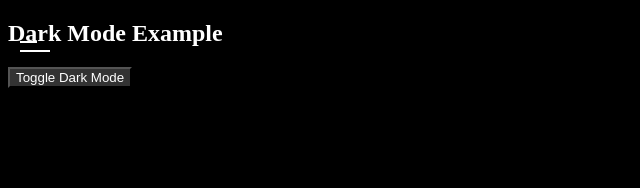
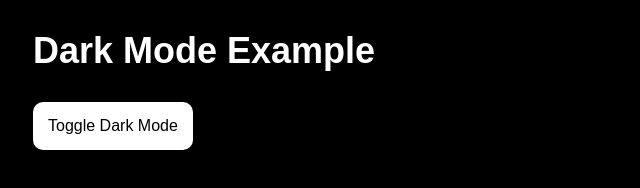
Before and after one commit to QistinaIllyaa/dark-mode, a plain HTML site: page fisrt dark mode/index.html in a window 1280 px wide. Both pictures are taken after a click on the button "Toggle Dark Mode". Shown: the whole page, without its empty margins (0-640 px from the left). Drawn offline with Linux system fonts and the light colour scheme.

Commit message:
enhancement for button

```diff
--- a/fisrt dark mode/index.html
+++ b/fisrt dark mode/index.html
@@ -10,10 +10,10 @@
 <body>
     <header class="cd-header">
         <div class="header-wrapper">
-            <div class="logo-wrap">
-                <!-- <a href="#" class="hover-target">
-                    <span>Your</span>Logo
-                </a> -->
+            <!-- <div class="logo-wrap">
+                <a href="#" class="hover-target">
+                    <span>Dark</span>
+                </a>
             </div>
             <div class="nav-but-wrap">
                 <div class="menu-icon hover-target">
@@ -21,14 +21,14 @@
                     <span class="menu-icon__line"></span>
                     <span class="menu-icon__line-left"></span>
                 </div>
-            </div>
+            </div> -->
         </div>
     </header>
 
     <section>
         <div class="container">
             <h1>Dark Mode Example</h1>
-            <button id="toggleDarkMode" >Toggle Dark Mode</button>
+            <button type='button' class='button' id="toggleDarkMode" >Toggle Dark Mode</button>
         </div>
     </section>
 
--- a/fisrt dark mode/styles.css
+++ b/fisrt dark mode/styles.css
@@ -90,12 +90,36 @@
 	width: 30px;
 }
 
+.container {
+    font-family: arial;
+    font-size: 24px;
+    margin: 25px;
+    width: 350px;
+    height: 200px;
+    /* outline: dashed 1px black; */
+    /* Setup */
+    position: relative;
+  }
+
+  .child {
+    width: 50px;
+    height: 50px;
+    /* background-color: red; */
+    /* Center vertically and horizontally */
+    position: absolute;
+    top: 50%;
+    left: 50%;
+    transform: translate(-50%, -50%);
+  }
+
 .button {
-    position: absolute;
-  top:50%;
-  background-color:#5fa023;
+  position: absolute;
+  background-color:rgb(5, 5, 1);
   color: #fff;
-  border:none;
+  border:black;
+  padding: 15px;
+  border-radius:10px;
+  font-size: 16px;
 }
 
 /* Dark Mode */
@@ -105,6 +129,6 @@ body.dark-mode{
 }
 
 button.dark-mode {
-    background-color: #333;
-    color: white;
+    background-color: white;
+    color: black;
 }
```
